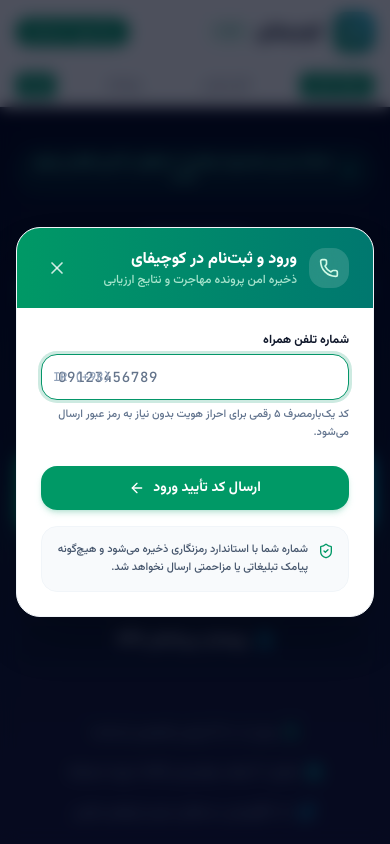
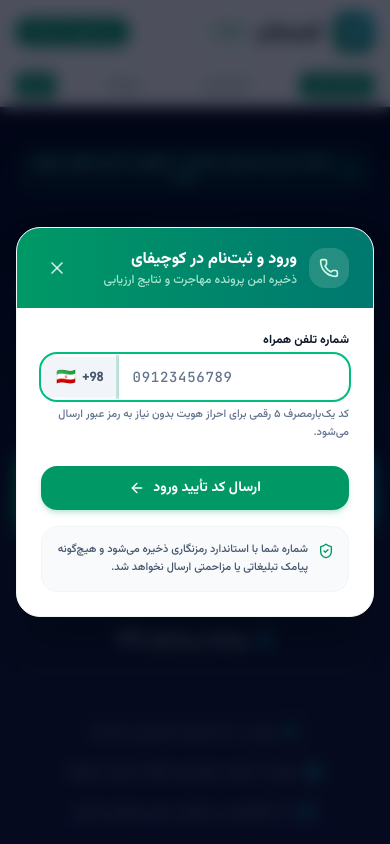
Before and after one commit to SirPooria/Koochify, a React (Vite) app: page / in a window 390 px wide. Both pictures are taken after a click on the button "ورود / ثبت‌نام". Shown: the top 844 px of the page. Built offline with nearby package versions, Linux system fonts and the light colour scheme.

Commit message:
fix(auth): fix phone input layout overlap with placeholder and country code badge

```diff
--- a/src/components/AuthModal.tsx
+++ b/src/components/AuthModal.tsx
@@ -12,6 +12,12 @@
   ShieldCheck
 } from "lucide-react";
 import { sendOtp, verifyOtp, AuthUser } from "../services/authService";
+
+const toEnglishDigits = (str: string): string => {
+  return str
+    .replace(/[۰-۹]/g, (d) => "۰۱۲۳۴۵۶۷۸۹".indexOf(d).toString())
+    .replace(/[٠-٩]/g, (d) => "٠١٢٣٤٥٦٧٨٩".indexOf(d).toString());
+};
 
 interface AuthModalProps {
   isOpen: boolean;
@@ -140,19 +146,24 @@
                 <label className="block text-xs font-bold text-slate-700 mb-1.5">
                   شماره تلفن همراه
                 </label>
-                <div className="relative">
+                <div
+                  dir="ltr"
+                  className="flex items-center bg-slate-50 border border-slate-200 rounded-2xl overflow-hidden focus-within:ring-2 focus-within:ring-emerald-500 focus-within:border-transparent transition-all"
+                >
+                  <div className="flex items-center gap-1.5 px-3.5 py-3 bg-slate-100/90 border-r border-slate-200 text-slate-600 text-xs font-mono font-bold select-none shrink-0">
+                    <span className="text-base leading-none">🇮🇷</span>
+                    <span>+98</span>
+                  </div>
                   <input
                     type="tel"
+                    inputMode="numeric"
                     dir="ltr"
                     placeholder="09123456789"
                     value={phoneNumber}
-                    onChange={(e) => setPhoneNumber(e.target.value)}
-                    className="w-full text-left font-mono tracking-wider px-4 py-3 bg-slate-50 border border-slate-200 rounded-2xl text-slate-900 placeholder:text-slate-400 focus:outline-none focus:ring-2 focus:ring-emerald-500 focus:border-transparent transition-all text-sm"
+                    onChange={(e) => setPhoneNumber(toEnglishDigits(e.target.value))}
+                    className="w-full text-left font-mono tracking-wider px-3.5 py-3 bg-transparent text-slate-900 placeholder:text-slate-400 focus:outline-none text-sm"
                     autoFocus
                   />
-                  <div className="absolute left-3 top-1/2 -translate-y-1/2 text-slate-400 text-xs font-mono">
-                    IR (+98)
-                  </div>
                 </div>
                 <p className="text-[11px] text-slate-500 mt-1.5 leading-relaxed">
                   کد یک‌بارمصرف ۵ رقمی برای احراز هویت بدون نیاز به رمز عبور ارسال می‌شود.
@@ -208,12 +219,13 @@
                 </div>
                 <input
                   type="text"
+                  inputMode="numeric"
                   dir="ltr"
                   maxLength={6}
                   placeholder="12345"
                   value={otpCode}
-                  onChange={(e) => setOtpCode(e.target.value)}
-                  className="w-full text-center tracking-widest font-mono text-xl py-2.5 bg-slate-50 border border-slate-200 rounded-2xl text-slate-900 focus:outline-none focus:ring-2 focus:ring-emerald-500 focus:border-transparent transition-all"
+                  onChange={(e) => setOtpCode(toEnglishDigits(e.target.value))}
+                  className="w-full text-center tracking-widest font-mono text-xl py-2.5 bg-slate-50 border border-slate-200 rounded-2xl text-slate-900 placeholder:text-slate-300 focus:outline-none focus:ring-2 focus:ring-emerald-500 focus:border-transparent transition-all"
                   autoFocus
                 />
               </div>
@@ -228,9 +240,9 @@
                     placeholder="مثال: محمد محمدی"
                     value={fullName}
                     onChange={(e) => setFullName(e.target.value)}
-                    className="w-full px-4 py-2.5 pr-10 bg-slate-50 border border-slate-200 rounded-2xl text-slate-900 placeholder:text-slate-400 focus:outline-none focus:ring-2 focus:ring-emerald-500 focus:border-transparent text-sm"
+                    className="w-full pl-4 pr-10 py-2.5 bg-slate-50 border border-slate-200 rounded-2xl text-slate-900 placeholder:text-slate-400 focus:outline-none focus:ring-2 focus:ring-emerald-500 focus:border-transparent text-sm"
                   />
-                  <UserIcon className="w-4 h-4 text-slate-400 absolute right-3 top-1/2 -translate-y-1/2" />
+                  <UserIcon className="w-4 h-4 text-slate-400 absolute right-3 top-1/2 -translate-y-1/2 pointer-events-none" />
                 </div>
               </div>
 
```
